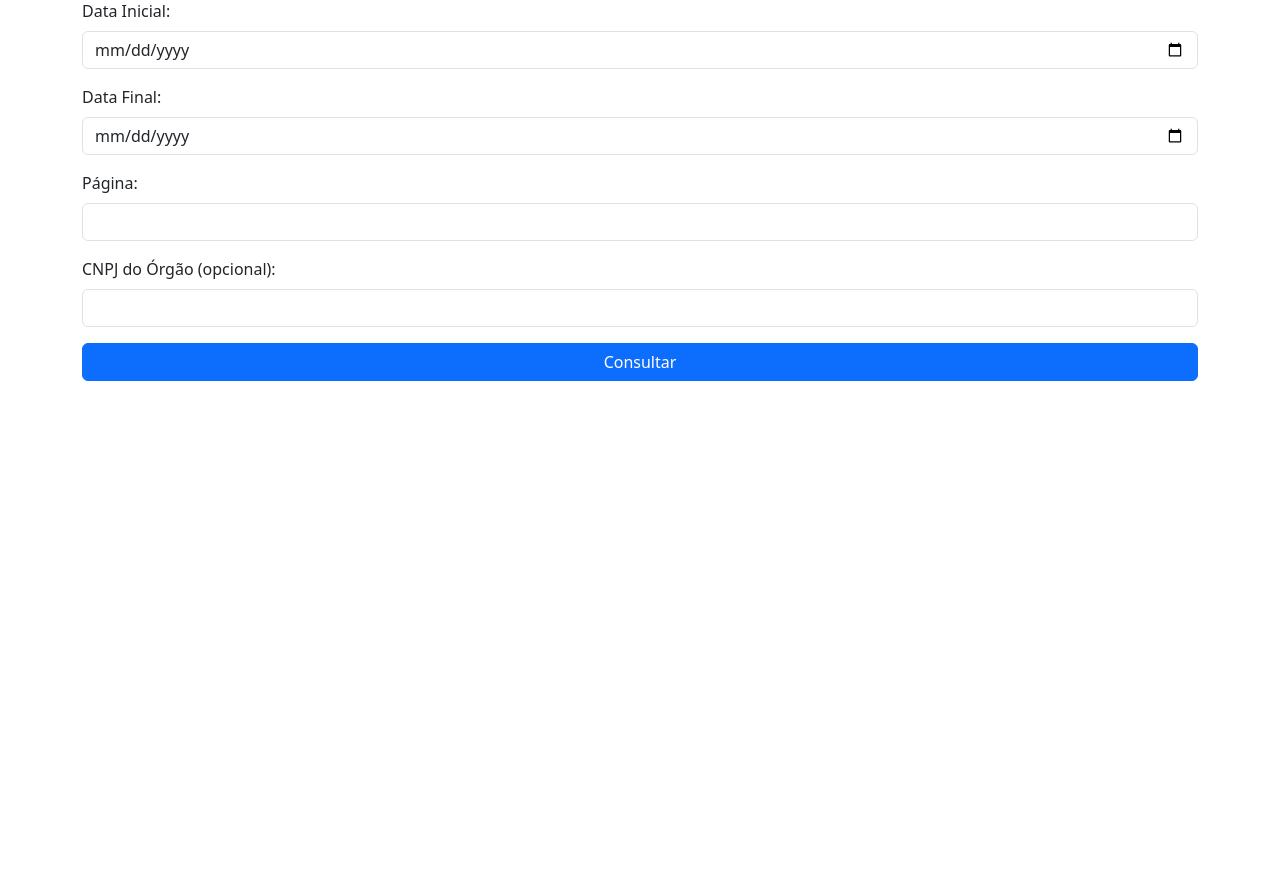
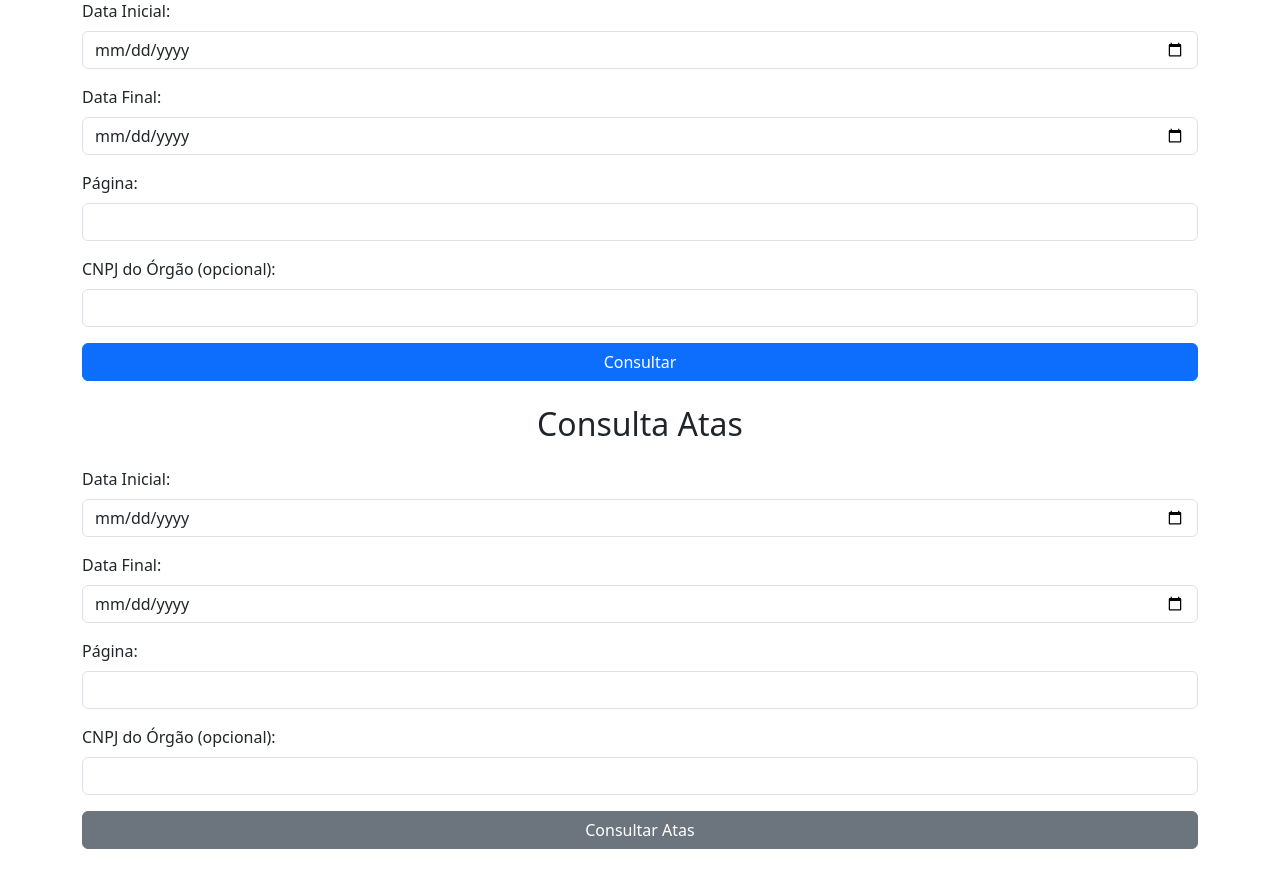
Before and after one commit to MuriloM676/LicitaSimples, a Flask app: page / in a window 1280 px wide. Shown: the part 117-1010 px from the top of the page. Before the commit the page ends 800 px from the top, so only its background shows below. Run offline with Flask 3, Linux system fonts and the light colour scheme.

Commit message:
Add consulta-atas endpoint and update frontend for ata consultations

```diff
--- a/app.py
+++ b/app.py
@@ -61,5 +61,54 @@ def consulta_pncp():
     except requests.exceptions.RequestException as e:
         return jsonify({"error": str(e)}), 500
 
+@app.route('/consulta-atas', methods=['GET'])
+def consulta_atas():
+    # Obter parâmetros da requisição
+    data_inicial = request.args.get('dataInicial')
+    data_final = request.args.get('dataFinal')
+    pagina = request.args.get('pagina')
+    cnpj_orgao = request.args.get('cnpjOrgao')  # Opcional
+
+    # Validar parâmetros obrigatórios
+    if not data_inicial or not data_final or not pagina:
+        return jsonify({"error": "Parâmetros obrigatórios: dataInicial, dataFinal, pagina"}), 400
+
+    # Montar a URL da API
+    base_url = "https://pncp.gov.br/api/consulta/v1/atas"
+    params = {
+        "dataInicial": data_inicial,
+        "dataFinal": data_final,
+        "pagina": pagina
+    }
+    if cnpj_orgao:
+        params["cnpjOrgao"] = cnpj_orgao
+
+    # Fazer a requisição para a API do PNCP
+    try:
+        response = requests.get(base_url, params=params)
+        response.raise_for_status()  # Levantar exceção para códigos de erro HTTP
+        data = response.json()
+
+        # Log da resposta completa
+        print("Resposta da API (Atas):", data)
+
+        # Tratar os dados recebidos
+        atas = []
+        for item in data.get('data', []):  # Certifique-se de usar a chave correta
+            atas.append({
+                "numeroAta": item.get("numeroAtaRegistroPreco"),  # Número da Ata
+                "nomeOrgao": item.get("nomeOrgao"),  # Nome do Órgão
+                "valor": item.get("valorGlobal"),  # Valor
+                "dataPublicacao": item.get("dataPublicacaoPncp"),  # Data de Publicação
+                "objetoAta": item.get("objetoContratacao")  # Objeto da Ata
+            })
+
+        # Log das atas tratadas
+        print("Atas tratadas enviadas ao frontend:", atas)
+
+        return jsonify(atas)
+    except requests.exceptions.RequestException as e:
+        return jsonify({"error": str(e)}), 500
+
 if __name__ == '__main__':
     app.run(debug=True)
--- a/templates/index.html
+++ b/templates/index.html
@@ -42,6 +42,28 @@
             <button type="submit" class="btn btn-primary w-100">Consultar</button>
         </form>
         <div id="resultados"></div>
+
+        <h2 class="text-center my-4">Consulta Atas</h2>
+        <form id="consultaAtasForm" class="mb-4">
+            <div class="mb-3">
+                <label for="dataInicialAtas" class="form-label">Data Inicial:</label>
+                <input type="date" id="dataInicialAtas" name="dataInicialAtas" class="form-control" required>
+            </div>
+            <div class="mb-3">
+                <label for="dataFinalAtas" class="form-label">Data Final:</label>
+                <input type="date" id="dataFinalAtas" name="dataFinalAtas" class="form-control" required>
+            </div>
+            <div class="mb-3">
+                <label for="paginaAtas" class="form-label">Página:</label>
+                <input type="number" id="paginaAtas" name="paginaAtas" class="form-control" required>
+            </div>
+            <div class="mb-3">
+                <label for="cnpjOrgaoAtas" class="form-label">CNPJ do Órgão (opcional):</label>
+                <input type="text" id="cnpjOrgaoAtas" name="cnpjOrgaoAtas" class="form-control">
+            </div>
+            <button type="submit" class="btn btn-secondary w-100">Consultar Atas</button>
+        </form>
+        <div id="resultadosAtas"></div>
     </div>
 
     <!-- Bootstrap JS -->
@@ -112,6 +134,72 @@
         }
 
         document.getElementById('consultaForm').addEventListener('submit', consultar);
+
+        async function consultarAtas(event) {
+            event.preventDefault(); // Evitar o reload da página
+
+            // Obter os valores dos campos de data
+            const dataInicial = document.getElementById('dataInicialAtas').value.replace(/-/g, '');
+            const dataFinal = document.getElementById('dataFinalAtas').value.replace(/-/g, '');
+            const pagina = document.getElementById('paginaAtas').value;
+            const cnpjOrgao = document.getElementById('cnpjOrgaoAtas').value;
+
+            // Montar os parâmetros da URL
+            const queryParams = new URLSearchParams({
+                dataInicial,
+                dataFinal,
+                pagina,
+                ...(cnpjOrgao && { cnpjOrgao }) // Adicionar apenas se preenchido
+            });
+
+            try {
+                const response = await fetch(`/consulta-atas?${queryParams}`);
+                const data = await response.json();
+
+                if (response.ok) {
+                    exibirResultadosAtas(data);
+                } else {
+                    exibirErroAtas(data.error || 'Erro desconhecido');
+                }
+            } catch (error) {
+                exibirErroAtas('Erro ao consultar a API.');
+                console.error(error);
+            }
+        }
+
+        function exibirResultadosAtas(data) {
+            console.log("Dados recebidos no frontend (Atas):", data); // Log dos dados recebidos
+            const resultadosDiv = document.getElementById('resultadosAtas');
+            resultadosDiv.innerHTML = '';
+
+            if (data && data.length > 0) {
+                data.forEach(item => {
+                    const card = document.createElement('div');
+                    card.className = 'card result-card';
+                    card.innerHTML = `
+                        <div class="card-body">
+                            <h5 class="card-title">Ata: ${item.numeroAta || 'N/A'}</h5>
+                            <p class="card-text">
+                                <strong>Órgão:</strong> ${item.nomeOrgao || 'N/A'}<br>
+                                <strong>Valor:</strong> R$ ${item.valor || 'N/A'}<br>
+                                <strong>Data de Publicação:</strong> ${item.dataPublicacao || 'N/A'}<br>
+                                <strong>Objeto:</strong> ${item.objetoAta || 'N/A'}
+                            </p>
+                        </div>
+                    `;
+                    resultadosDiv.appendChild(card);
+                });
+            } else {
+                resultadosDiv.innerHTML = '<p class="text-center">Nenhuma ata encontrada para os parâmetros fornecidos.</p>';
+            }
+        }
+
+        function exibirErroAtas(mensagem) {
+            const resultadosDiv = document.getElementById('resultadosAtas');
+            resultadosDiv.innerHTML = `<p class="error-message text-center">${mensagem}</p>`;
+        }
+
+        document.getElementById('consultaAtasForm').addEventListener('submit', consultarAtas);
     </script>
 </body>
 </html>
```
Also changed, not shown: 1 other file.
